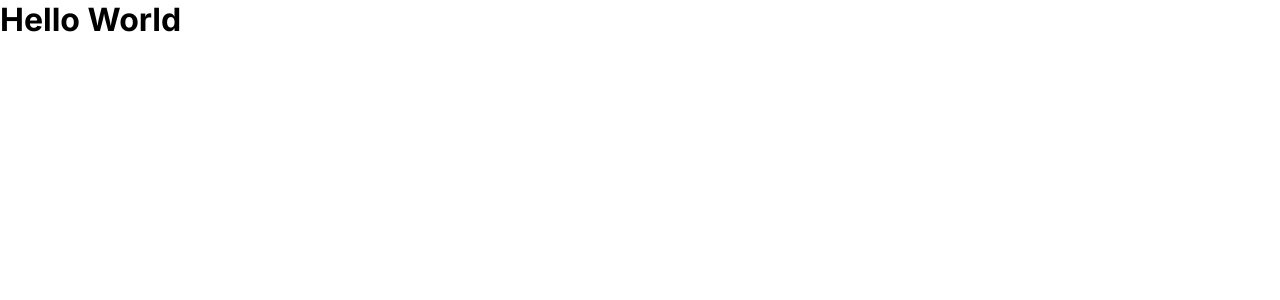
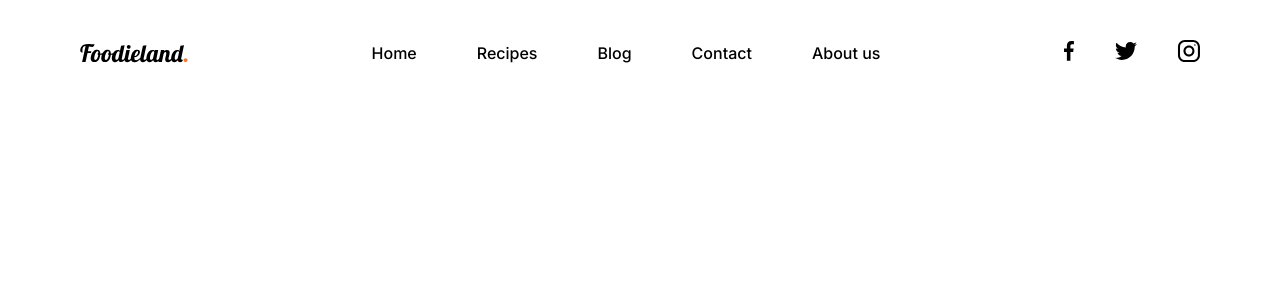
Before and after one commit to RayanneRamos/foodieland, a React (Vite) app: page / in a window 1280 px wide. Shown: the top 300 px of the page. Built offline with nearby package versions, Linux system fonts and the light colour scheme.

Commit message:
:dizzy: import home page

```diff
--- a/src/App.tsx
+++ b/src/App.tsx
@@ -1,3 +1,5 @@
+import { Home } from "./pages/home";
+
 export function App() {
-  return <h1>Hello World</h1>;
+  return <Home />;
 }
```
